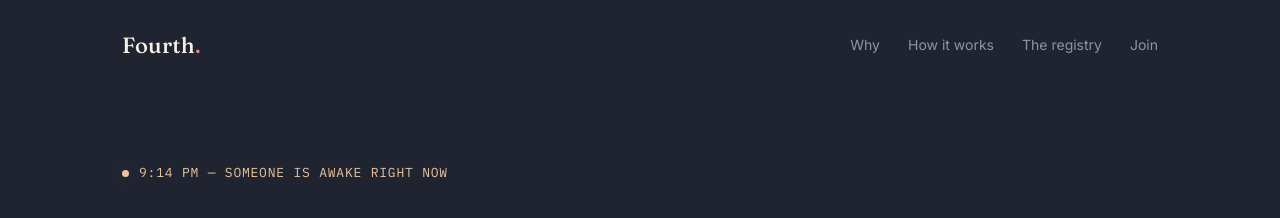
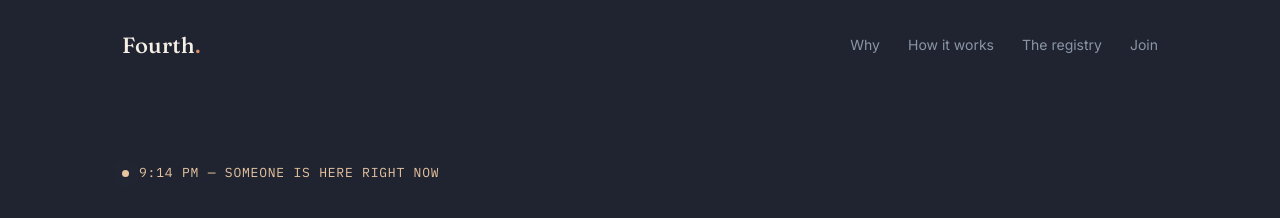
Before and after one commit to julializkelley/fourth, a Next.js app: page / in a window 1280 px wide. Shown: the top 218 px of the page. Built offline with nearby package versions, Linux system fonts and the light colour scheme; no server answers.

Commit message:
Switch hero timestamp copy between day and night framing
6am-10pm reads "someone is here right now"; 10pm-6am keeps the
original "someone is awake right now" late-night framing.

```diff
--- a/src/components/LiveTimestamp.tsx
+++ b/src/components/LiveTimestamp.tsx
@@ -6,14 +6,25 @@ function formatTime(d: Date) {
   return d.toLocaleTimeString([], { hour: "numeric", minute: "2-digit" });
 }
 
+// 6am-10pm reads as daytime presence; 10pm-6am keeps the original
+// late-night "awake" framing.
+function labelFor(d: Date) {
+  const hour = d.getHours();
+  const isDaytime = hour >= 6 && hour < 22;
+  return isDaytime ? "SOMEONE IS HERE RIGHT NOW" : "SOMEONE IS AWAKE RIGHT NOW";
+}
+
 export function LiveTimestamp() {
   // Render a stable fallback during SSR/first paint so the client's local
   // time never causes a hydration mismatch -- the real time takes over
   // once mounted.
-  const [now, setNow] = useState<string | null>(null);
+  const [state, setState] = useState<{ time: string; label: string } | null>(null);
 
   useEffect(() => {
-    const tick = () => setNow(formatTime(new Date()));
+    const tick = () => {
+      const d = new Date();
+      setState({ time: formatTime(d), label: labelFor(d) });
+    };
     queueMicrotask(tick);
     const interval = setInterval(tick, 30000);
     return () => clearInterval(interval);
@@ -22,7 +33,7 @@ export function LiveTimestamp() {
   return (
     <div className="timestamp">
       <span className="pulse-dot" />
-      {now ?? "2:14 AM"} — SOMEONE IS AWAKE RIGHT NOW
+      {state?.time ?? "2:14 AM"} — {state?.label ?? "SOMEONE IS AWAKE RIGHT NOW"}
     </div>
   );
 }
```
